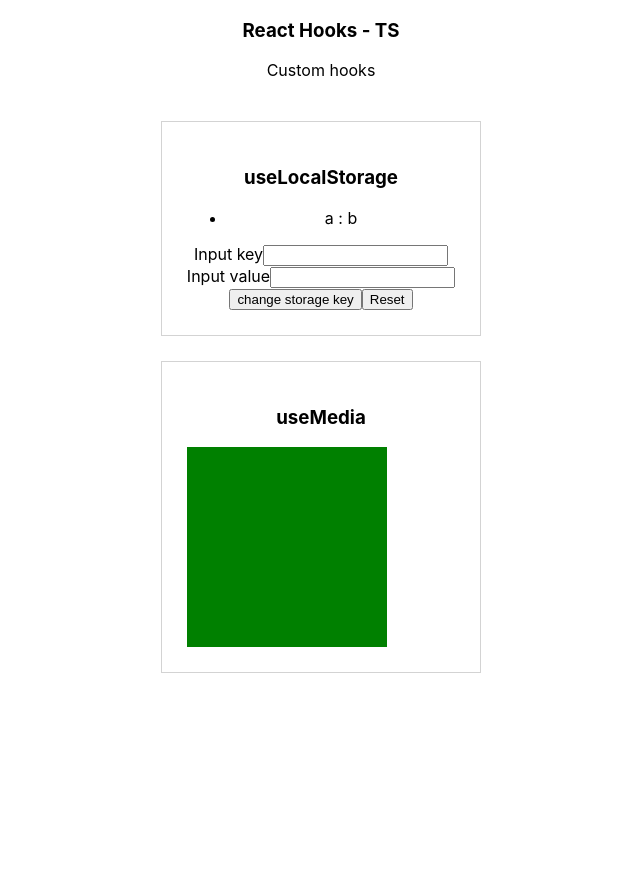
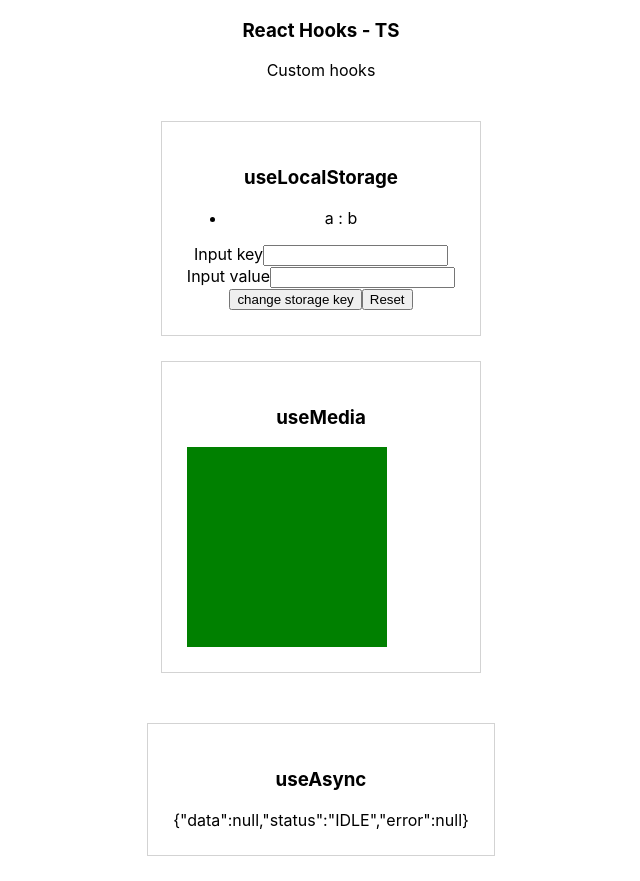
Before and after one commit to bjornCarell/react-hooks-ts, a React (Create React App) app: page / in a window 1280 px wide. Shown: the whole page, without its empty margins (319-959 px from the left). Before the commit the page ends 800 px from the top, so only its background shows below. Built offline with nearby package versions, Linux system fonts and the light colour scheme.

Commit message:
feat(hooks): useAsync, useSafeDispatch

```diff
--- a/src/App.tsx
+++ b/src/App.tsx
@@ -3,6 +3,7 @@ import './App.css';
 import { HookPresenter } from './components/HookPresenter/HookPresenter';
 import { UseLocalStorage } from './components/UseHooks/UseLocalStorage';
 import { UseMedia } from './components/UseHooks/UseMedia';
+import { UseAsync } from './components/UseHooks/UseAsync';
 
 function App(): JSX.Element {
   return (
@@ -18,6 +19,9 @@ function App(): JSX.Element {
         />
         <HookPresenter heading="useMedia" ComponentWithHook={UseMedia} />
       </div>
+      <div>
+        <HookPresenter heading="useAsync" ComponentWithHook={UseAsync} />
+      </div>
     </div>
   );
 }
--- /dev/null
+++ b/src/components/UseHooks/UseAsync.tsx
@@ -0,0 +1,38 @@
+import React from 'react';
+import { useAsync } from '../../hooks/useAsync/useAsync';
+import { Status } from '../../types/useReducer/Status';
+import { State } from '../../types/useReducer/State';
+import { Action } from '../../types/useReducer/Action';
+
+export function asyncReducer<T>(state: State<T>, action: Action): State<T> {
+  switch (action.type) {
+    case Status.PENDING: {
+      return { status: Status.PENDING, data: null, error: null };
+    }
+    case Status.RESOLVED: {
+      return { status: Status.RESOLVED, data: action.data, error: null };
+    }
+    case Status.REJECTED: {
+      return { status: Status.REJECTED, data: null, error: action.error };
+    }
+    default: {
+      throw new Error(`Unhandled action type: ${action.type}`);
+    }
+  }
+}
+
+export const UseAsync = (): JSX.Element => {
+  const { data, status, error, run } = useAsync(
+    { status: Status.IDLE },
+    asyncReducer,
+  );
+
+  console.log('UseAsync', {
+    data,
+    status,
+    error,
+    run,
+  });
+
+  return <div>{JSON.stringify({ data, status, error })}</div>;
+};
--- /dev/null
+++ b/src/hooks/useAsync/useAsync.ts
@@ -0,0 +1,44 @@
+import { useCallback, useReducer } from 'react';
+import { useSafeDispatch } from '../useSafeDispatch/useSafeDispatch';
+import { Reducer } from '../../types/useReducer/Reducer';
+import { Status } from '../../types/useReducer/Status';
+import { State } from '../../types/useReducer/State';
+import { Action } from '../../types/useReducer/Action';
+
+type AsyncHook<T> = {
+  data: T | null;
+  status: string;
+  error: { message: string } | null;
+  run: (promise: Promise<string | unknown>) => void;
+};
+
+export const useAsync = <T>(
+  initState: T,
+  reducer: Reducer<State<T>, Action>,
+): AsyncHook<T> => {
+  const [state, notSafeDispatch] = useReducer(reducer, {
+    status: Status.IDLE,
+    data: null,
+    error: null,
+    ...initState,
+  });
+
+  const dispatch = useSafeDispatch(notSafeDispatch);
+
+  const run = useCallback(
+    (promise: Promise<string | unknown>) => {
+      dispatch({ type: Status.IDLE });
+      promise.then(
+        (data) => {
+          dispatch({ type: Status.RESOLVED, data });
+        },
+        (error) => {
+          dispatch({ type: Status.REJECTED, error });
+        },
+      );
+    },
+    [dispatch],
+  );
+
+  return { ...state, run };
+};
--- /dev/null
+++ b/src/hooks/useSafeDispatch/useSafeDispatch.ts
@@ -0,0 +1,23 @@
+import { useCallback, useLayoutEffect, useRef } from 'react';
+import { Dispatch } from '../../types/useReducer/Dispatch';
+
+export const useSafeDispatch = (dispatch: Dispatch): Dispatch => {
+  const mountedRef = useRef(false);
+
+  useLayoutEffect(() => {
+    mountedRef.current = true;
+    return () => {
+      mountedRef.current = false;
+    };
+  }, []);
+
+  return useCallback(
+    (action) => {
+      if (mountedRef.current) {
+        return dispatch(action);
+      }
+      return null;
+    },
+    [dispatch],
+  );
+};
--- /dev/null
+++ b/src/types/useReducer/Action.ts
@@ -0,0 +1,7 @@
+import { Status } from './Status';
+
+export type Action =
+  | { type: Status.IDLE }
+  | { type: Status.PENDING }
+  | { type: Status.RESOLVED; data: any }
+  | { type: Status.REJECTED; error: { message: string } };
--- /dev/null
+++ b/src/types/useReducer/Dispatch.ts
@@ -0,0 +1,3 @@
+import { Action } from './Action';
+
+export type Dispatch = React.Dispatch<Action>;
--- /dev/null
+++ b/src/types/useReducer/Reducer.ts
@@ -0,0 +1 @@
+export type Reducer<State, Action> = React.Reducer<State, Action>;
--- /dev/null
+++ b/src/types/useReducer/State.ts
@@ -0,0 +1,7 @@
+import { Status } from './Status';
+
+export type State<T> =
+  | { status: Status.IDLE; data: null; error: null }
+  | { status: Status.PENDING; data: null; error: null }
+  | { status: Status.RESOLVED; data: T; error: null }
+  | { status: Status.REJECTED; data: null; error: { message: string } };
--- /dev/null
+++ b/src/types/useReducer/Status.ts
@@ -0,0 +1,6 @@
+export enum Status {
+  IDLE = 'IDLE',
+  PENDING = 'PENDING',
+  RESOLVED = 'RESOLVED',
+  REJECTED = 'REJECTED',
+}
```
